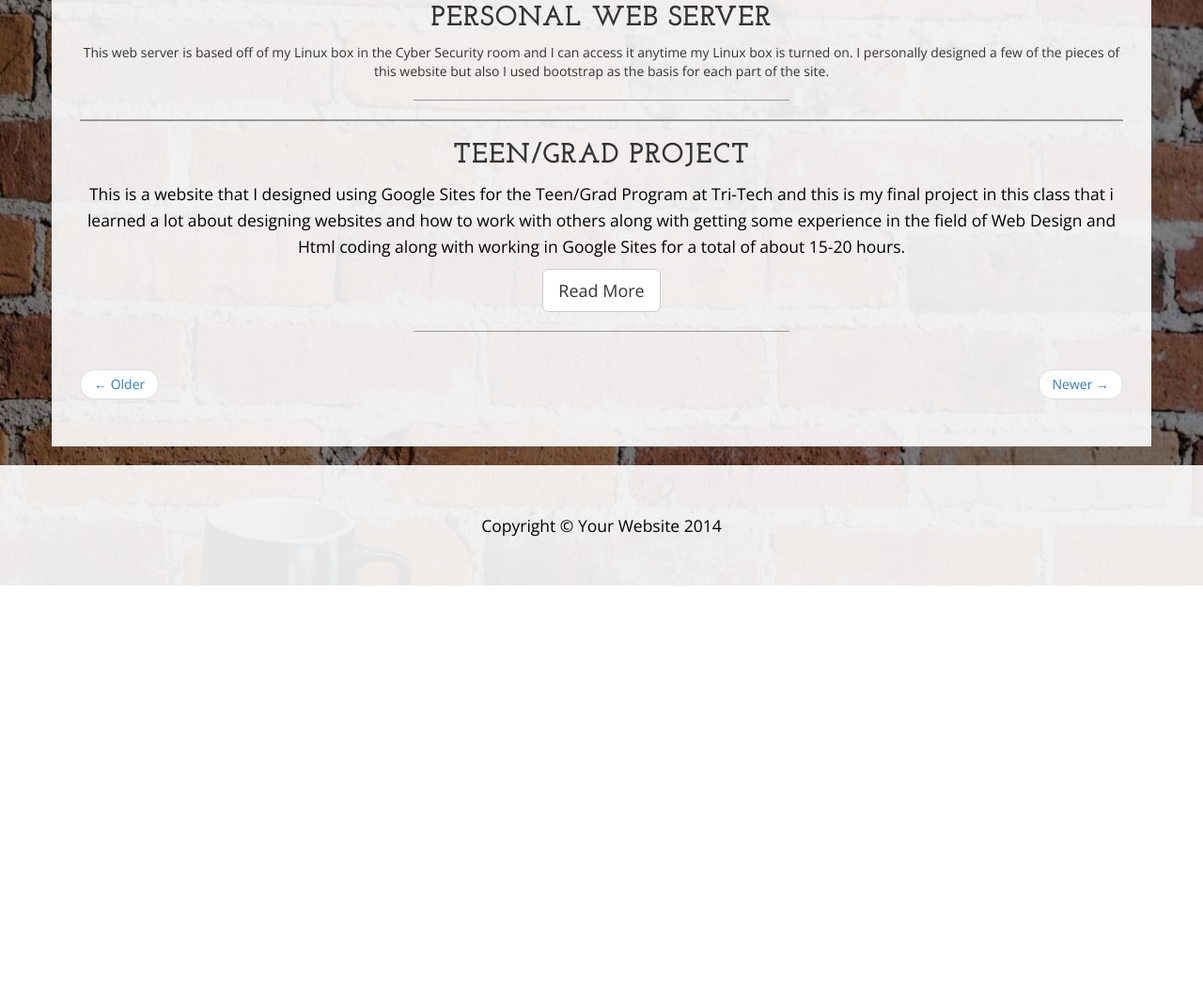
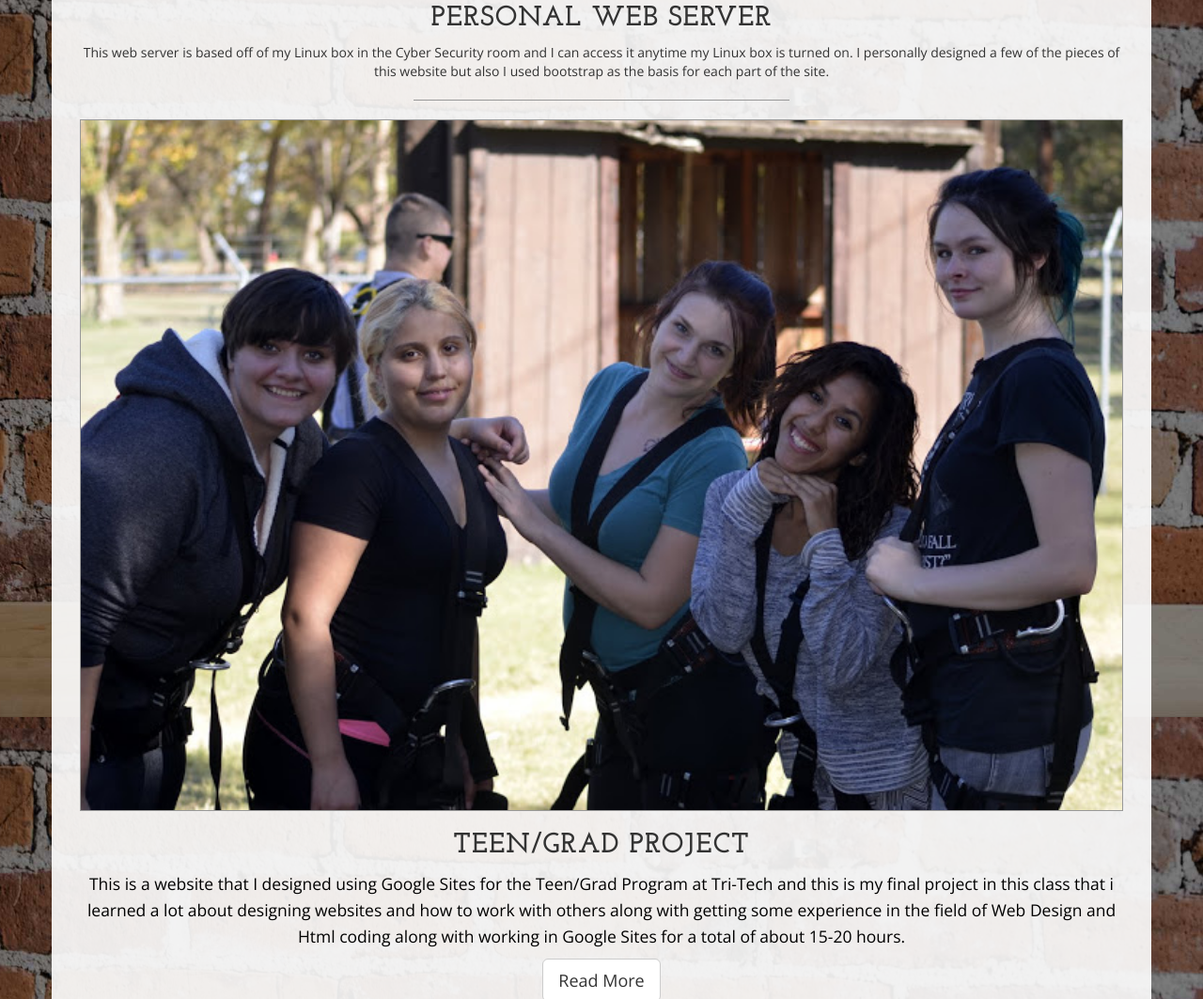
Before and after one commit to joshuasheridan/joshuasheridan.github.io, a plain HTML site: page blog.html in a window 1280 px wide. Shown: the part 1637-2700 px from the top of the page at 94% size. Before the commit the page ends 2260 px from the top, so only its background shows below. Drawn offline with nearby package versions, Linux system fonts and the light colour scheme.

Commit message:
Update blog.html

```diff
--- a/blog.html
+++ b/blog.html
@@ -103,7 +103,7 @@
                     <hr>
                 </div>
                 <div class="col-lg-12 text-center">
-                    <img class="img-responsive img-border img-full" src=grads.jpg alt="">
+                    <img class="img-responsive img-border img-full" src="img/grads.jpg" alt="">
                     <h2>Teen/Grad Project
                         <br>
                         <small></small>
```
